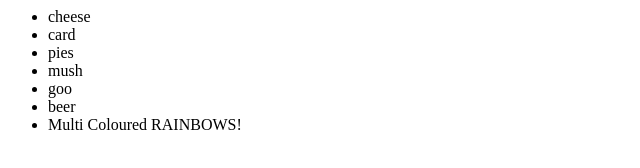
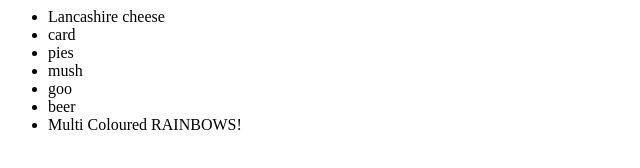
Before and after one commit to olliei/gitTutorial, a plain HTML site: page index.html in a window 1280 px wide. Shown: the full height of the page, 0-640 px from the left. Drawn offline with Linux system fonts and the light colour scheme.

Commit message:
changed cheese to lancs

```diff
--- a/index.html
+++ b/index.html
@@ -3,7 +3,7 @@
 
 		<div>
 			<ul>
-				<li>cheese</li>
+				<li>Lancashire cheese</li>
 				<li>card</li>
 				<li>pies</li>
 				<li>mush</li>
```
